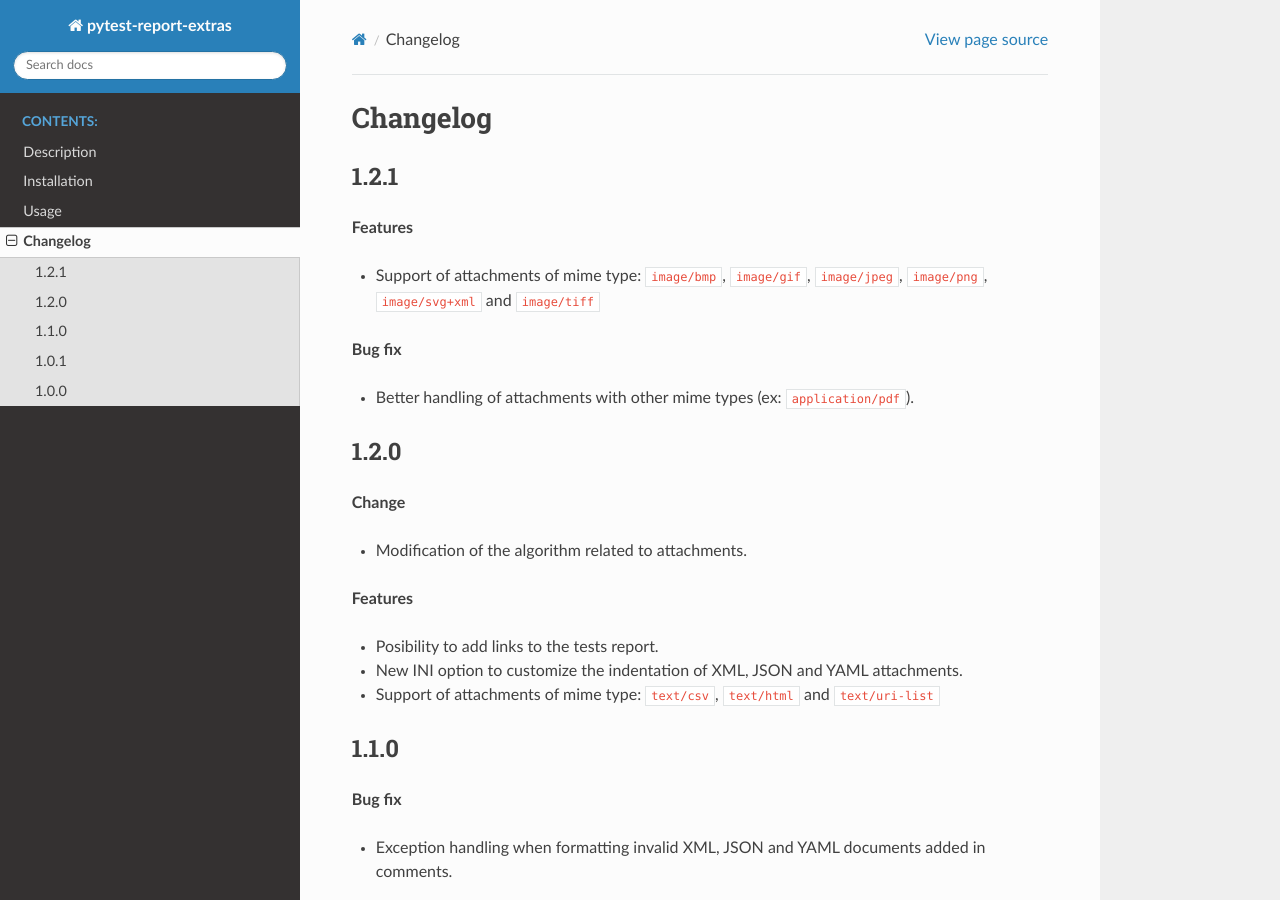
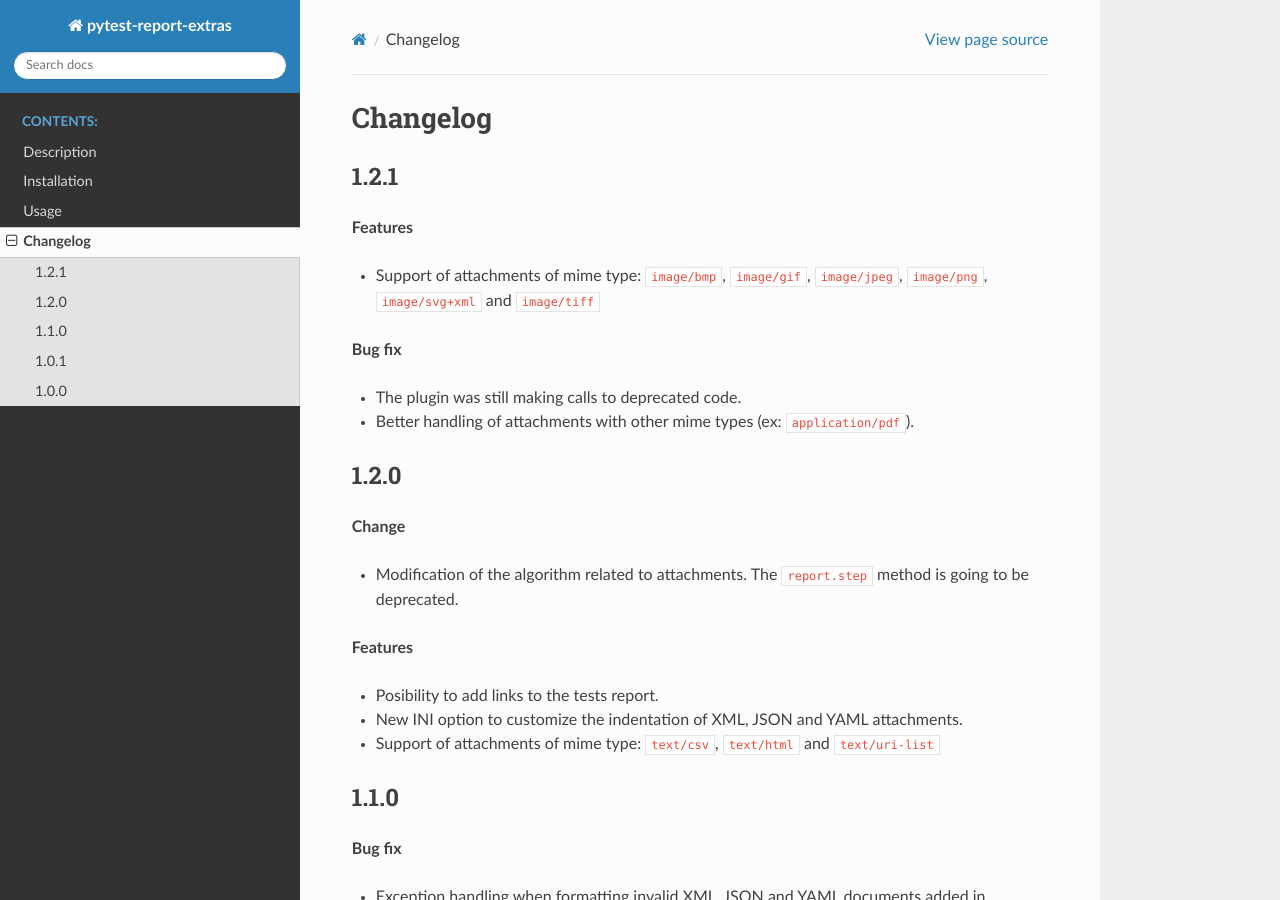
Before and after one commit to harmin-parra/pytest-report-extras, a Sphinx documentation site: the page built from docs/changelog.rst, in a window 1280 px wide and 900 px high. Built offline with Sphinx 7.4.7 and the Read the Docs theme 3.1.0, drawn with Linux system fonts in a browser that asks for light colours.

Commit message:
update docs

```diff
--- a/docs/changelog.rst
+++ b/docs/changelog.rst
@@ -12,6 +12,7 @@
 
 **Bug fix**
 
+* The plugin was still making calls to deprecated code.
 * Better handling of attachments with other mime types (ex: ``application/pdf``).
 
 
@@ -20,7 +21,7 @@
 
 **Change**
 
-* Modification of the algorithm related to attachments.
+* Modification of the algorithm related to attachments. The ``report.step`` method is going to be deprecated.
 
 **Features**
 
```
